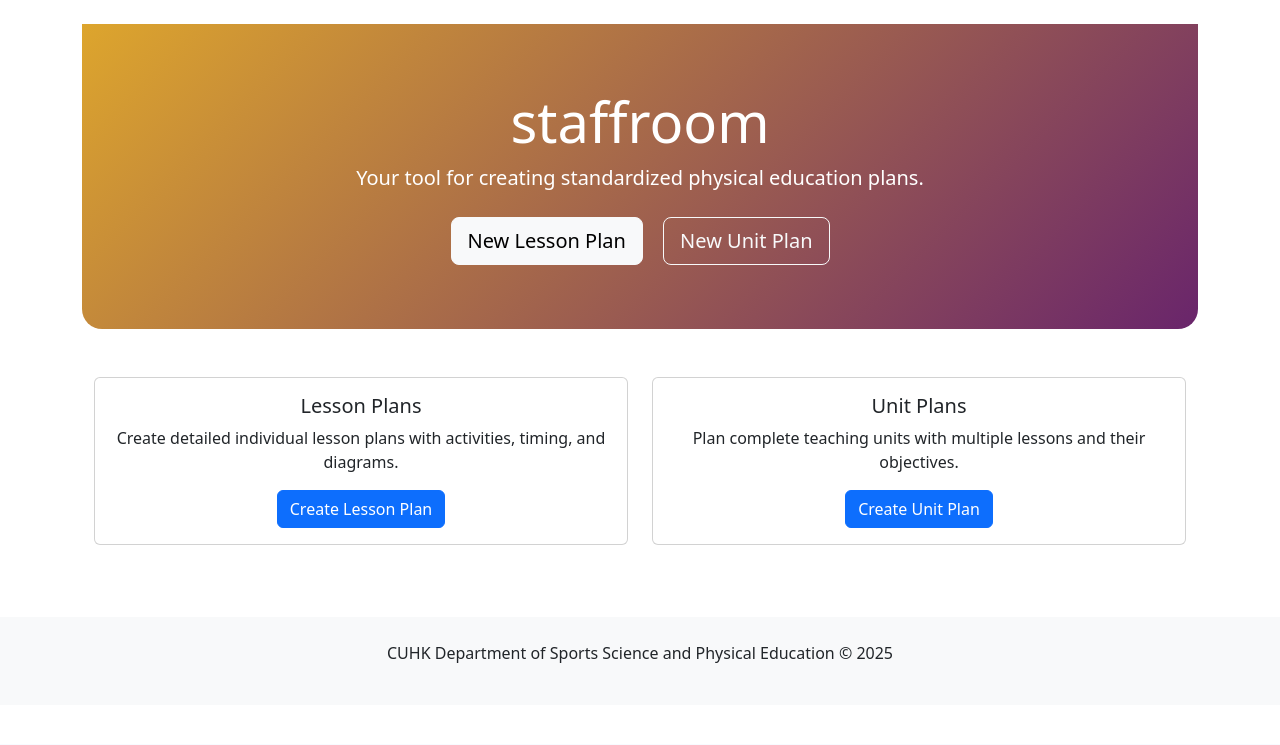
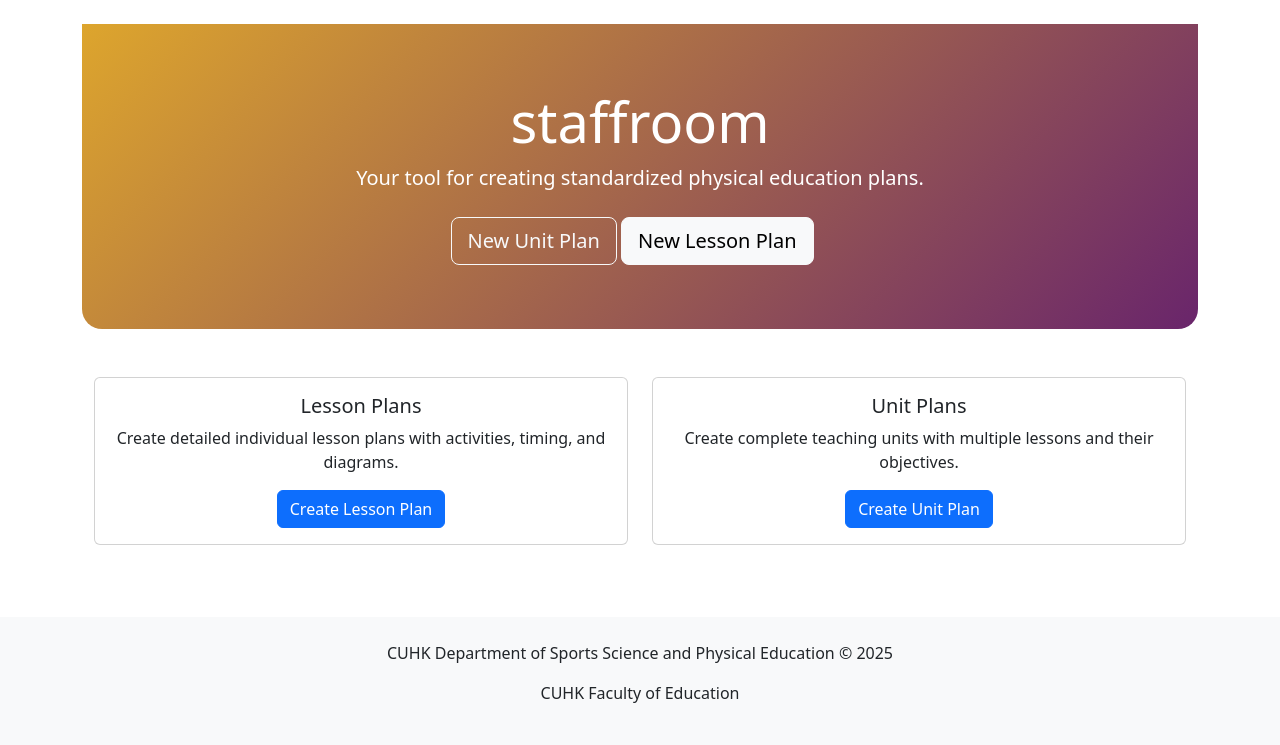
Before and after one commit to youwenshao/staffroom, a Flask app: page / in a window 1280 px wide. Shown: the part 56-801 px from the top of the page. Before the commit the page ends 719 px from the top, so only its background shows below. Run offline with Flask 3, Linux system fonts and the light colour scheme.

Commit message:
fix(footer): update footer content and improve index page text clarity
- Added "CUHK Faculty of Education" to the footer in base.html
- Moved "New Lesson Plan" button to a more logical position in index.html
- Revised text in index.html for better clarity regarding unit plans

```diff
--- a/templates/base.html
+++ b/templates/base.html
@@ -44,6 +44,7 @@
     <!-- Footer -->
     <footer class="bg-light text-center p-4 mt-5">
         <p>CUHK Department of Sports Science and Physical Education © 2025</p>
+        <p>CUHK Faculty of Education</p>
     </footer>
 
     <!-- Feedback Modal -->
--- a/templates/index.html
+++ b/templates/index.html
@@ -20,8 +20,8 @@
         <h1 class="display-4"><strong>staffroom</strong></h1>
         <p class="lead">Your tool for creating standardized physical education plans.</p>
         <div class="mt-4">
+            <a href="{{ url_for('create_unit_form') }}" class="btn btn-outline-light btn-lg">New Unit Plan</a>
             <a href="{{ url_for('create_lesson_form') }}" class="btn btn-light btn-lg me-3">New Lesson Plan</a>
-            <a href="{{ url_for('create_unit_form') }}" class="btn btn-outline-light btn-lg">New Unit Plan</a>
         </div>
     </div>
 </div>
@@ -41,7 +41,7 @@
             <div class="card h-100">
                 <div class="card-body text-center">
                     <h5 class="card-title">Unit Plans</h5>
-                    <p class="card-text">Plan complete teaching units with multiple lessons and their objectives.</p>
+                    <p class="card-text">Create complete teaching units with multiple lessons and their objectives.</p>
                     <a href="{{ url_for('create_unit_form') }}" class="btn btn-primary">Create Unit Plan</a>
                 </div>
             </div>
```
